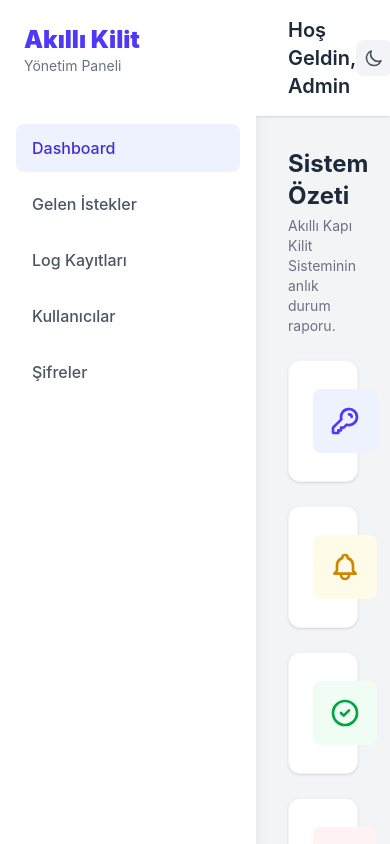
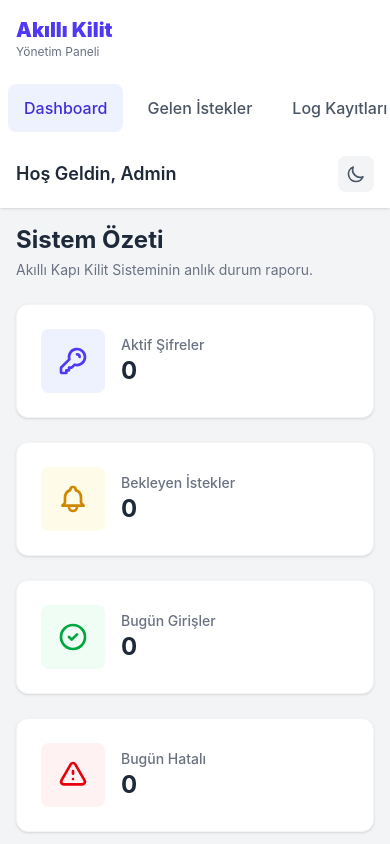
Before and after one commit to sistem-analizi/akilli-kilit, a React (Vite) app: page / in a window 390 px wide. Built offline with nearby package versions, Linux system fonts and the light colour scheme; no server answers; the database is empty.

Commit message:
Sol menü responsive tasarım

```diff
--- a/src/App.jsx
+++ b/src/App.jsx
@@ -29,21 +29,26 @@ function App() {
 
   return (
     <Router>
-      {/* Ana kapsayıcı: Koyu temada arka planı koyu gri yapıyoruz */}
-      <div className="flex h-screen bg-gray-100 dark:bg-gray-900 transition-colors duration-300">
+      {/* Ana kapsayıcı: Mobilde alt alta (flex-col), bilgisayarda yan yana (md:flex-row) */}
+      <div className="flex flex-col md:flex-row h-screen bg-gray-100 dark:bg-gray-900 transition-colors duration-300 overflow-hidden">
 
-        {/* Sol Menü (Sidebar) */}
-        <div className="w-64 bg-white dark:bg-gray-800 shadow-lg transition-colors duration-300">
-          <div className="p-6">
-            <h2 className="text-2xl font-black text-indigo-600 dark:text-indigo-400">Akıllı Kilit</h2>
-            <p className="text-sm text-gray-500 dark:text-gray-400">Yönetim Paneli</p>
+        {/* Sol Menü (Sidebar): Mobilde üstte yatay, bilgisayarda solda dikey */}
+        <div className="w-full md:w-64 bg-white dark:bg-gray-800 shadow-lg transition-colors duration-300 flex-shrink-0 flex flex-col">
+          <div className="p-4 md:p-6 flex justify-between items-center">
+            <div>
+              <h2 className="text-xl md:text-2xl font-black text-indigo-600 dark:text-indigo-400">Akıllı Kilit</h2>
+              <p className="text-xs md:text-sm text-gray-500 dark:text-gray-400">Yönetim Paneli</p>
+            </div>
           </div>
-          <nav className="mt-6 flex flex-col gap-2 px-4">
-           {/* NavLink kullanımı: 'isActive' true ise aktif stili, false ise normal stili uygular */}
+
+          {/* Menü Linkleri: Mobilde yatay kaydırılabilir, bilgisayarda dikey listelenir */}
+          <nav className="mt-2 md:mt-6 flex flex-row md:flex-col overflow-x-auto md:overflow-visible gap-2 px-2 md:px-4 pb-2 md:pb-0 scrollbar-hide">
+
+            {/* NavLink'lere 'whitespace-nowrap' eklendi ki mobilde metinler alt satıra kayıp çirkin durmasın */}
             <NavLink
               to="/"
               className={({ isActive }) =>
-                `px-4 py-3 rounded-lg font-medium transition ${
+                `px-4 py-3 rounded-lg font-medium transition whitespace-nowrap ${
                   isActive
                   ? 'bg-indigo-50 dark:bg-indigo-900/50 text-indigo-700 dark:text-indigo-300'
                   : 'text-gray-600 dark:text-gray-300 hover:bg-gray-100 dark:hover:bg-gray-700'
@@ -56,7 +61,7 @@ function App() {
             <NavLink
               to="/istekler"
               className={({ isActive }) =>
-                `px-4 py-3 rounded-lg font-medium transition ${
+                `px-4 py-3 rounded-lg font-medium transition whitespace-nowrap ${
                   isActive
                   ? 'bg-indigo-50 dark:bg-indigo-900/50 text-indigo-700 dark:text-indigo-300'
                   : 'text-gray-600 dark:text-gray-300 hover:bg-gray-100 dark:hover:bg-gray-700'
@@ -69,7 +74,7 @@ function App() {
             <NavLink
               to="/loglar"
               className={({ isActive }) =>
-                `px-4 py-3 rounded-lg font-medium transition ${
+                `px-4 py-3 rounded-lg font-medium transition whitespace-nowrap ${
                   isActive
                   ? 'bg-indigo-50 dark:bg-indigo-900/50 text-indigo-700 dark:text-indigo-300'
                   : 'text-gray-600 dark:text-gray-300 hover:bg-gray-100 dark:hover:bg-gray-700'
@@ -82,7 +87,7 @@ function App() {
             <NavLink
               to="/kullanicilar"
               className={({ isActive }) =>
-                `px-4 py-3 rounded-lg font-medium transition ${
+                `px-4 py-3 rounded-lg font-medium transition whitespace-nowrap ${
                   isActive
                   ? 'bg-indigo-50 dark:bg-indigo-900/50 text-indigo-700 dark:text-indigo-300'
                   : 'text-gray-600 dark:text-gray-300 hover:bg-gray-100 dark:hover:bg-gray-700'
@@ -95,7 +100,7 @@ function App() {
             <NavLink
               to="/sifreler"
               className={({ isActive }) =>
-                `px-4 py-3 rounded-lg font-medium transition ${
+                `px-4 py-3 rounded-lg font-medium transition whitespace-nowrap ${
                   isActive
                   ? 'bg-indigo-50 dark:bg-indigo-900/50 text-indigo-700 dark:text-indigo-300'
                   : 'text-gray-600 dark:text-gray-300 hover:bg-gray-100 dark:hover:bg-gray-700'
@@ -110,10 +115,10 @@ function App() {
         {/* Sağ Taraf (Değişen Sayfa İçeriği) */}
         <div className="flex-1 overflow-y-auto">
           {/* Header */}
-          <header className="bg-white dark:bg-gray-800 shadow-sm px-8 py-4 flex items-center justify-between transition-colors duration-300">
-            <div className="flex-1"></div> {/* Ortalamak için boş div */}
+          <header className="bg-white dark:bg-gray-800 shadow-sm px-4 md:px-8 py-4 flex items-center justify-between transition-colors duration-300">
+            <div className="flex-1 hidden md:block"></div> {/* Ortalamak için boş div, mobilde gizlenir */}
 
-            <h1 className="text-xl font-semibold text-gray-800 dark:text-white">Hoş Geldin, Admin</h1>
+            <h1 className="text-lg md:text-xl font-semibold text-gray-800 dark:text-white truncate">Hoş Geldin, Admin</h1>
 
             <div className="flex-1 flex justify-end">
               {/* TEMA DEĞİŞTİRME BUTONU */}
@@ -133,7 +138,7 @@ function App() {
             </div>
           </header>
 
-          <main className="p-8">
+          <main className="p-4 md:p-8">
             <Routes>
               <Route path="/" element={<Dashboard />} />
               <Route path="/istekler" element={<Istekler />} />
```
